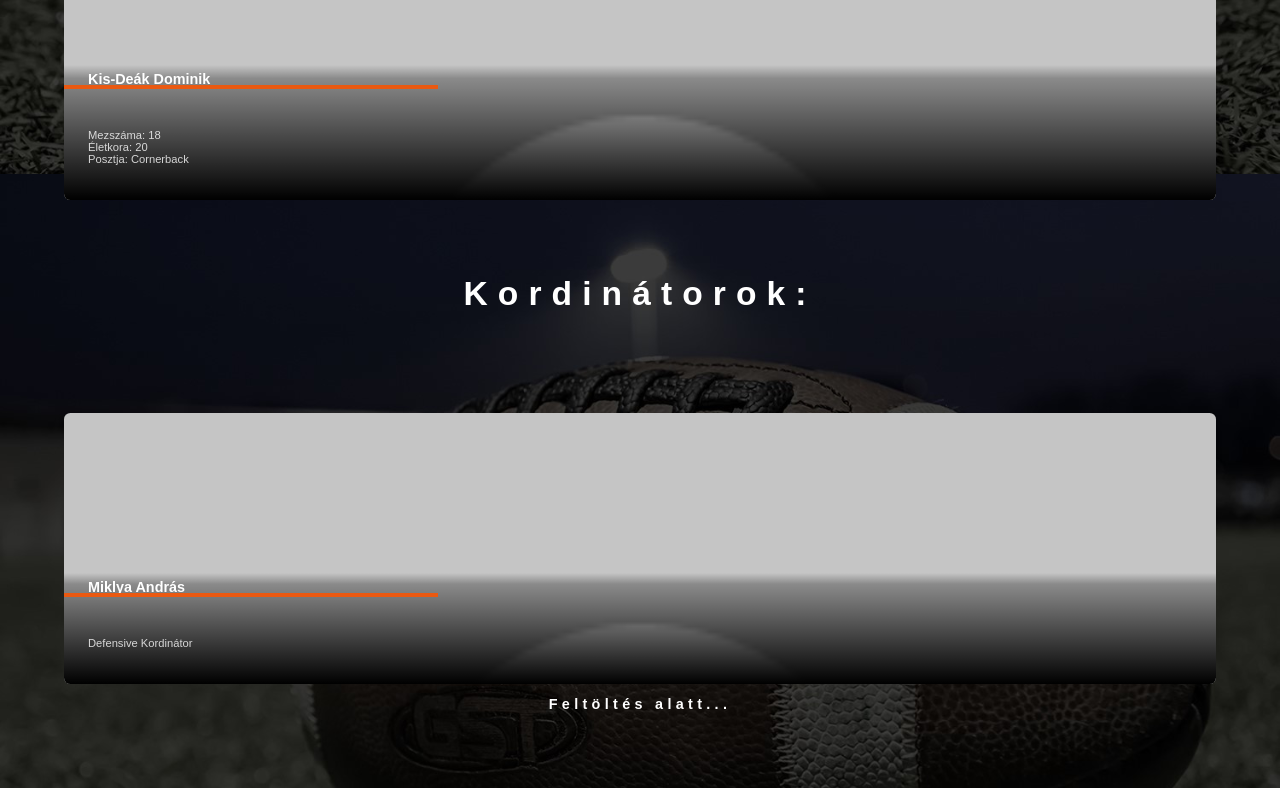
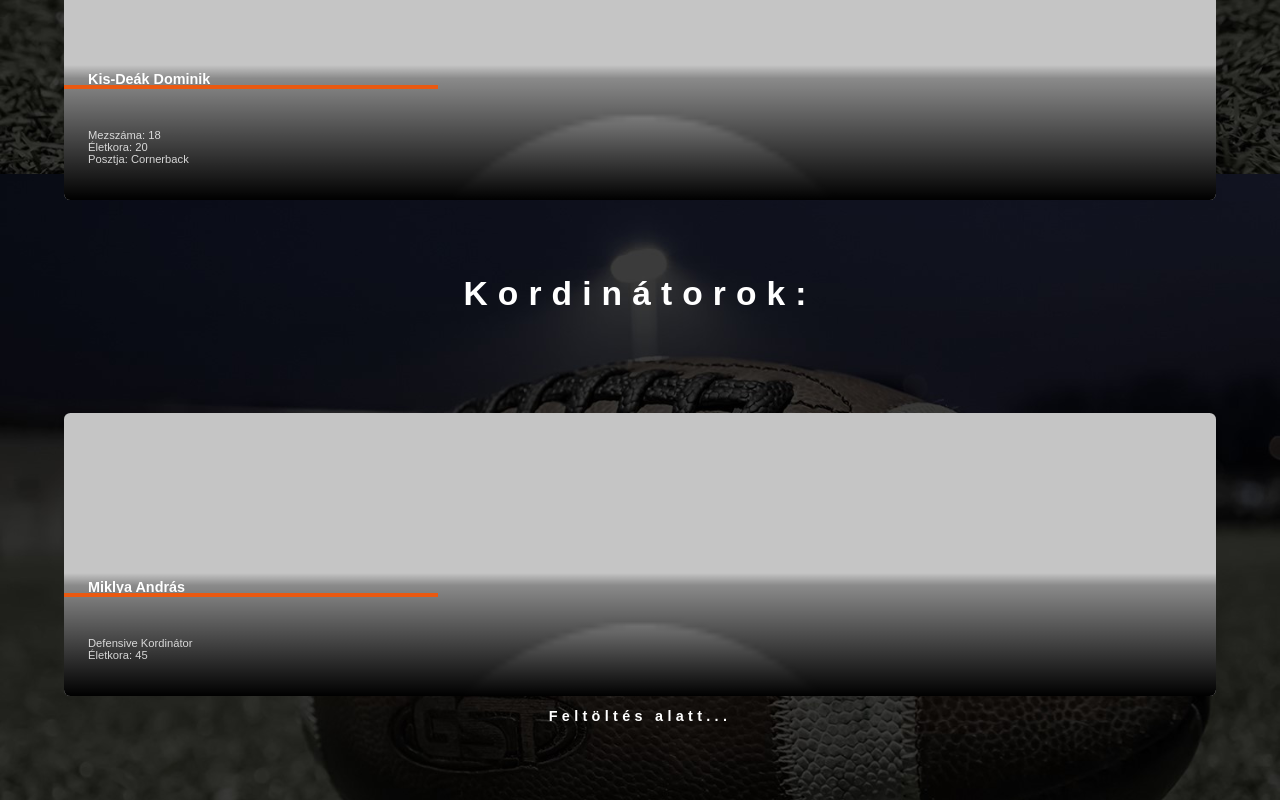
Before and after one commit to ViharsarkiVitezek/weboldal, a plain HTML site: page kártyák.html in a window 1280 px wide. Shown: the part 4946-5746 px from the top of the page. Drawn offline with Linux system fonts and the light colour scheme.

Commit message:
Update kártyák.html

```diff
--- a/kártyák.html
+++ b/kártyák.html
@@ -171,6 +171,7 @@
     <h2 class="card-title">Miklya András </h2>
     <p class="card-body">
       Defensive Kordinátor<br>
+      Életkora: 45
 
     </p>
   </div>
```
